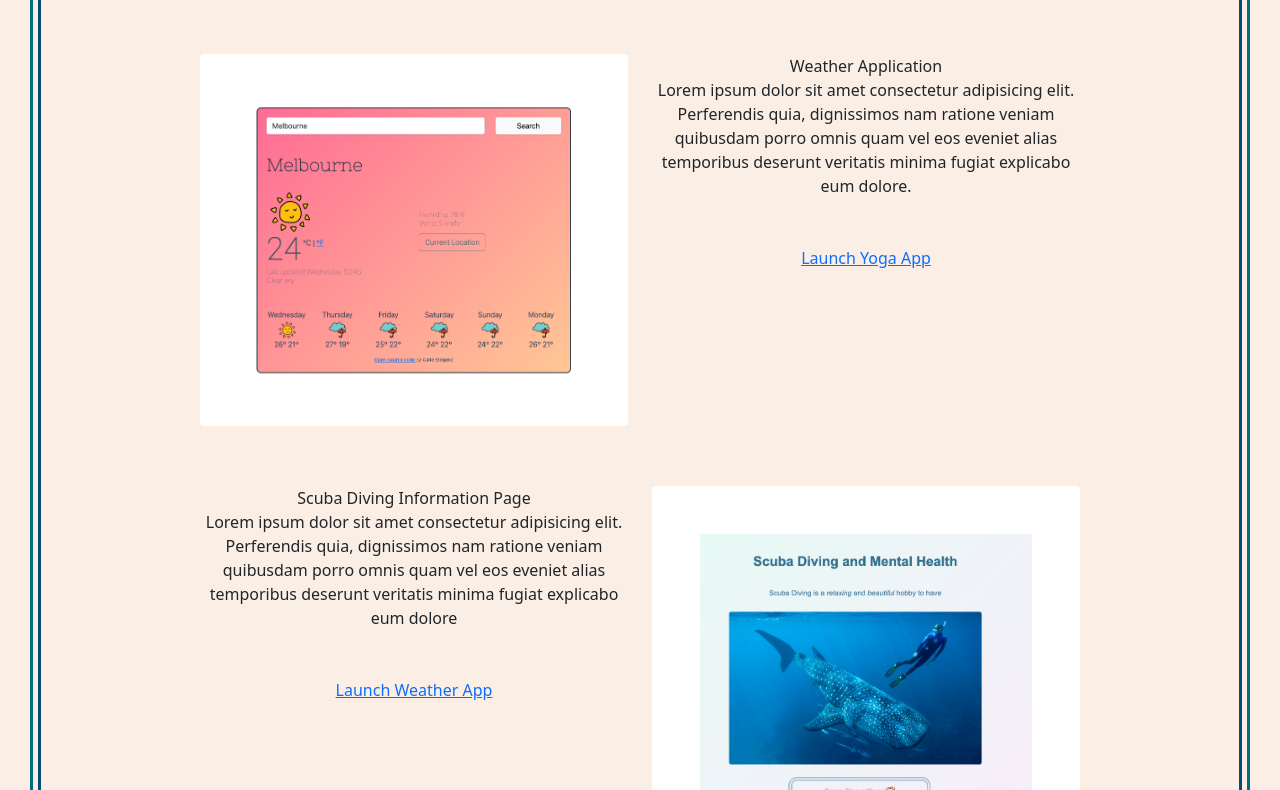
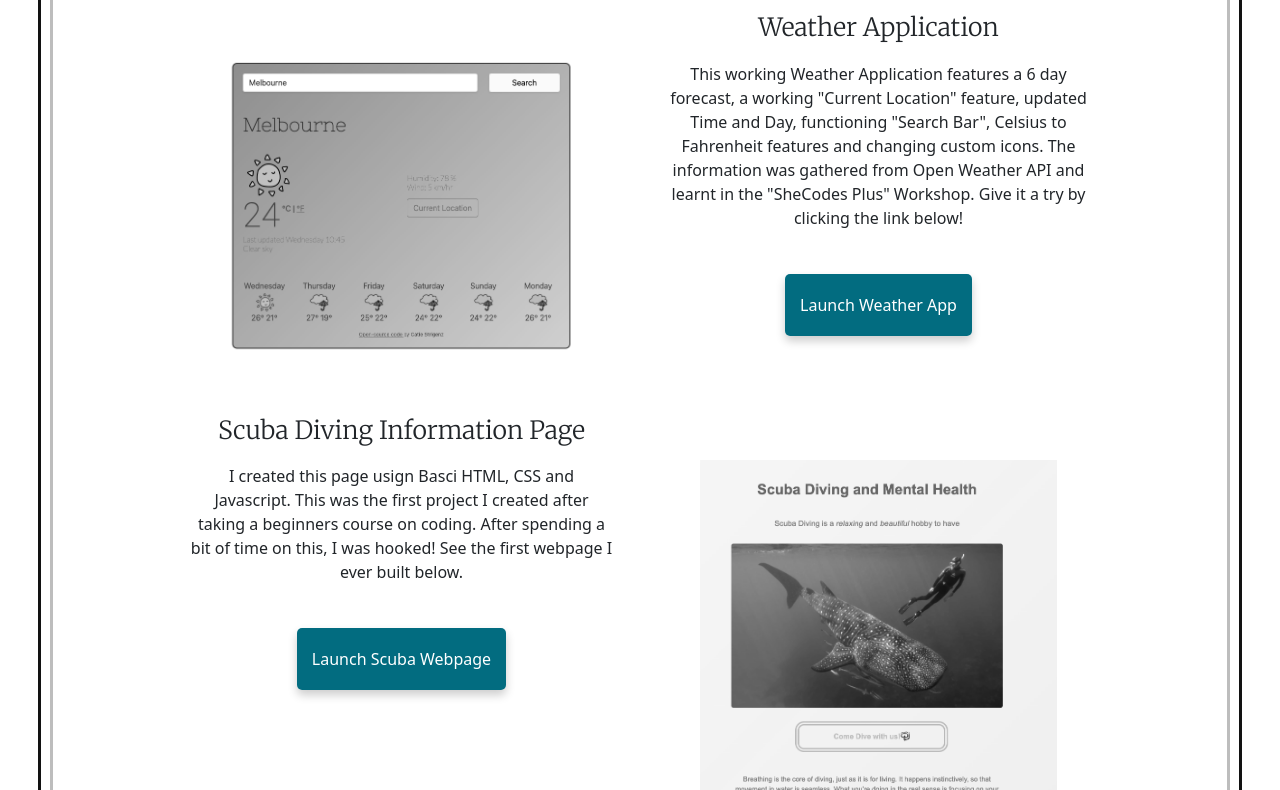
Before and after one commit to strigenzc/StrigenzPortfolio, a plain HTML site: page projects.html in a window 1280 px wide. Shown: the part 256-1046 px from the top of the page. Drawn offline with nearby package versions, Linux system fonts and the light colour scheme; a web font is replaced by a local one.

Commit message:
Updated CSS and Added Links
-made portfolio page, images black and white until hovered
-added links to old projects
-changed color scheme and some fonts

```diff
--- a/about.html
+++ b/about.html
@@ -18,7 +18,7 @@
     <link rel="stylesheet" href="src/styles.css" />
 <link rel="preconnect" href="https://fonts.googleapis.com">
 <link rel="preconnect" href="https://fonts.gstatic.com" crossorigin>
-<link href="https://fonts.googleapis.com/css2?family=Merriweather&family=Ms+Madi&family=Pacifico&display=swap"
+<link href="https://fonts.googleapis.com/css2?family=Bebas+Neue&family=Lexend+Mega:wght@500&family=Merriweather:wght@300&family=Pacifico&display=swap"
 rel="stylesheet">
     <script
       src="https://kit.fontawesome.com/a3e388b827.js"
--- a/projects.html
+++ b/projects.html
@@ -18,7 +18,7 @@
     <link rel="stylesheet" href="src/styles.css" />
 <link rel="preconnect" href="https://fonts.googleapis.com">
 <link rel="preconnect" href="https://fonts.gstatic.com" crossorigin>
-<link href="https://fonts.googleapis.com/css2?family=Merriweather&family=Ms+Madi&family=Pacifico&display=swap"
+<link href="https://fonts.googleapis.com/css2?family=Bebas+Neue&family=Lexend+Mega:wght@500&family=Merriweather:wght@300&family=Pacifico&display=swap"
 rel="stylesheet">
     <script
       src="https://kit.fontawesome.com/a3e388b827.js"
@@ -80,26 +80,26 @@ rel="stylesheet">
                 alt="Screenshot of my Weather Application"
               />
             </div>
-            <div class="col-sm-6 paragraph-info">
-              <span class="text-title">Weather Application</span><br />
-              Lorem ipsum dolor sit amet consectetur adipisicing elit.
-              Perferendis quia, dignissimos nam ratione veniam quibusdam porro
-              omnis quam vel eos eveniet alias temporibus deserunt veritatis
-              minima fugiat explicabo eum dolore.<br />
+            <div class="col-sm-6 col-md-6 col-lg-6 paragraph-info">
+              <span class="text-title">Weather Application</span>
+                <p class="portfolio-info"> This working Weather Application features a 6 day forecast, a working "Current Location"
+                  feature, updated Time and Day, functioning "Search Bar", Celsius to Fahrenheit features and changing custom icons. The information was gathered
+                  from Open Weather API and learnt in the "SheCodes Plus" Workshop. Give it a try by clicking the link below!<br /></p>
               <div class="mt-5 yoga-app">
-                <a href="#" class="primary-link">Launch Yoga App</a>
+                <a href="https://catieshecodesweather.netlify.app/" class="primary-link">Launch Weather App</a>
               </div>
             </div>
           </div>
           <div class="row">
-            <div class="col-sm-6 paragraph-info">
-              <span class="text-title">Scuba Diving Information Page</span><br />
-              Lorem ipsum dolor sit amet consectetur adipisicing elit.
-              Perferendis quia, dignissimos nam ratione veniam quibusdam porro
-              omnis quam vel eos eveniet alias temporibus deserunt veritatis
-              minima fugiat explicabo eum dolore <br />
+            <div class="col-sm-6 col-md-6 col-lg-6 paragraph-info">
+              <span class="text-title">Scuba Diving Information Page</span>
+             <p class="portfolio-info"> I created this page usign Basci HTML, CSS and Javascript. This was the first
+               project I created after taking a beginners course on coding. After spending a bit of time on this,
+               I was hooked! See the first webpage I ever built below.
+               <br /></p>
               <div class="mt-5">
-                <a href="#" class="primary-link">Launch Weather App</a>
+                <a href="https://s3.amazonaws.com/shecodesio-production/challenge_submissions/files/000/688/602/original/Project.html?1643843703"
+                class="primary-link">Launch Scuba Webpage</a>
               </div>
             </div>
             <div class="col-sm-6 picture">
--- a/src/styles.css
+++ b/src/styles.css
@@ -10,29 +10,30 @@
 }
 
 body {
-  max-width: 1500px;
-  background: var(--background-color);
+  max-width: 1200px;
+  background: white;
   mix-blend-mode: normal;
   margin: 60px auto;
-  padding: 30px;
+  padding: 10px;
   text-align: center;
   font-display: optional;
 }
 
 h1 {
-  font-family: "Pacifico", cursive;
+  font-family: "Lexend Mega", sans-serif;
   font-size: 66px;
+  color: var(--secondary-color);
 }
 
 h2,
 h3 {
   font-family: "Merriweather", serif;
-  line-height: 1.5;
+  line-height: 1;
+  padding: 5px !important;
 }
 
 footer {
   text-align: center;
-  margin-top: 20px;
 }
 
 .container {
@@ -40,11 +41,11 @@ footer {
 }
 
 .my-navbar {
-  color: rgba(236, 174, 125, 0.4);
+  color: rgb(104, 101, 101);
 }
 
 .main-name {
-  color: linear-gradient(90deg, rgb(2, 105, 124) 0%, rgb(224, 47, 24) 100%);
+  color: var(--secondary-color);
 }
 
 .header-info {
@@ -55,7 +56,7 @@ footer {
   padding: 15px;
   margin-top: 200px;
   text-decoration: none;
-  color: rgba(0, 0, 0, 0.6);
+  color: var(--primary-color);
 }
 
 .header-info {
@@ -74,7 +75,7 @@ footer {
   padding: 45%;
   border: #8db4ad;
   border-radius: 5px;
-  background-color: var(--tertiary-color);
+  background-color: #d2d2d2;
   position: absolute;
   top: 30px;
   margin-top: 80px;
@@ -91,7 +92,7 @@ footer {
 
 .double-border {
   position: relative;
-  border: 3px solid var(--secondary-color);
+  border: 3px solid #bdbdbd;
   border-radius: 18px;
 }
 
@@ -100,11 +101,11 @@ footer {
   position: absolute;
   z-index: -1;
   top: 5px;
-  left: 5px;
-  right: 5px;
+  left: -15px;
+  right: -15px;
   bottom: 5px;
   border-radius: 10px;
-  border: 3px solid var(--primary-color);
+  border: 3px solid #121212;
 }
 
 .navigation-links {
@@ -134,7 +135,37 @@ footer {
 }
 
 .row {
-    padding: 30px;
+  padding: 5px;
+}
+
+.picture {
+  filter: grayscale(100%);
+  -webkit-filter: grayscale(100%);
+}
+
+.picture:hover {
+  filter: none;
+  -webkit-filter: grayscale(0);
+}
+
+.text-title {
+  line-height: 1.5;
+  padding: 15px !important;
+  font-size: 25px;
+  font-family: "Merriweather", serif;
+}
+
+.portfolio-info {
+  padding: 15px;
+}
+
+.primary-link {
+  background-color: var(--secondary-color);
+  box-shadow: var(--box-shadow);
+  color: white;
+  border-radius: 5px;
+  padding: 20px 15px;
+  text-decoration: none;
 }
 
 @media (max-width: 767px) {
```
Also changed, not shown: index.html (+2 -2 lines), resume.html (+1 -2 lines).
